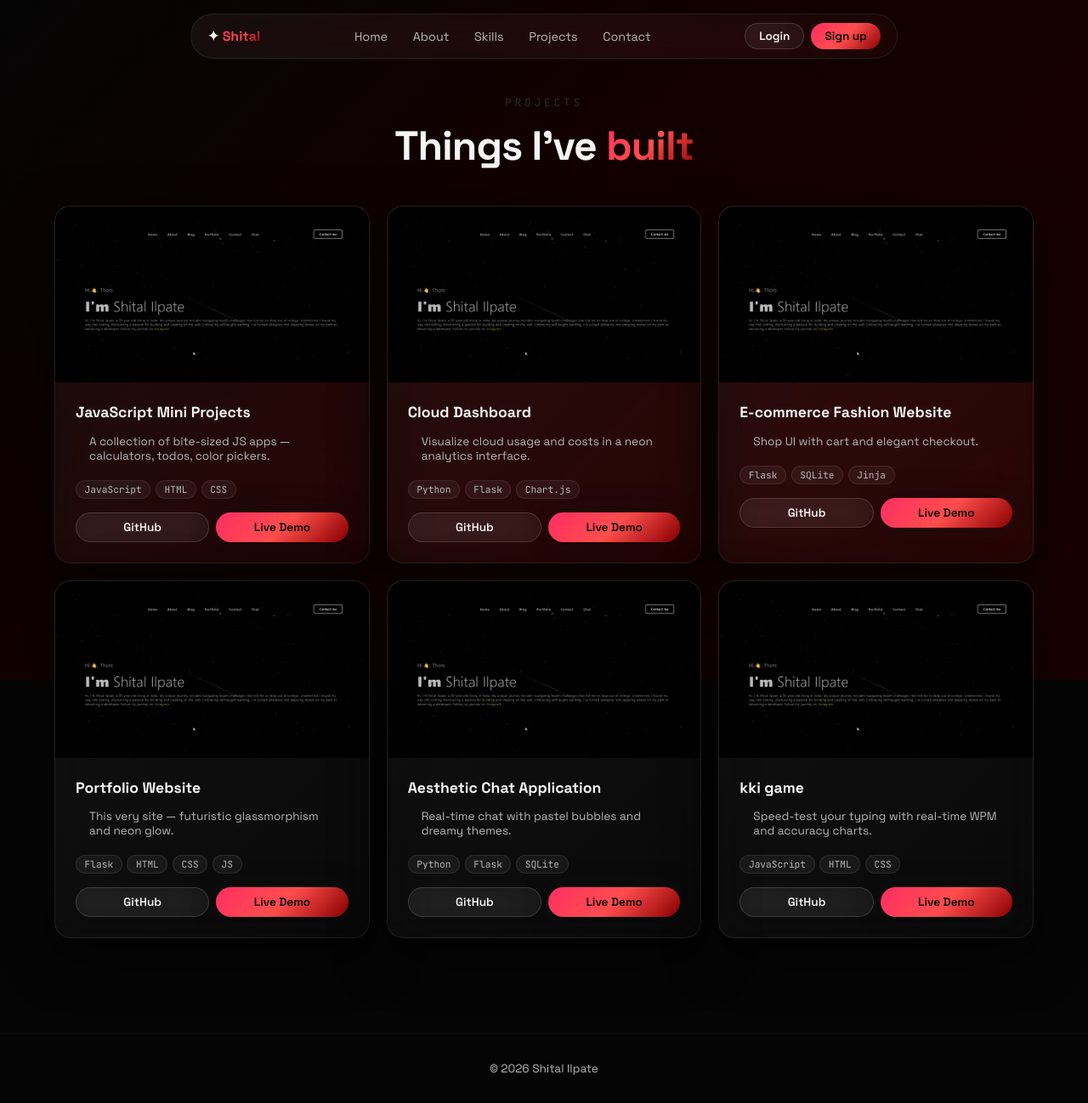
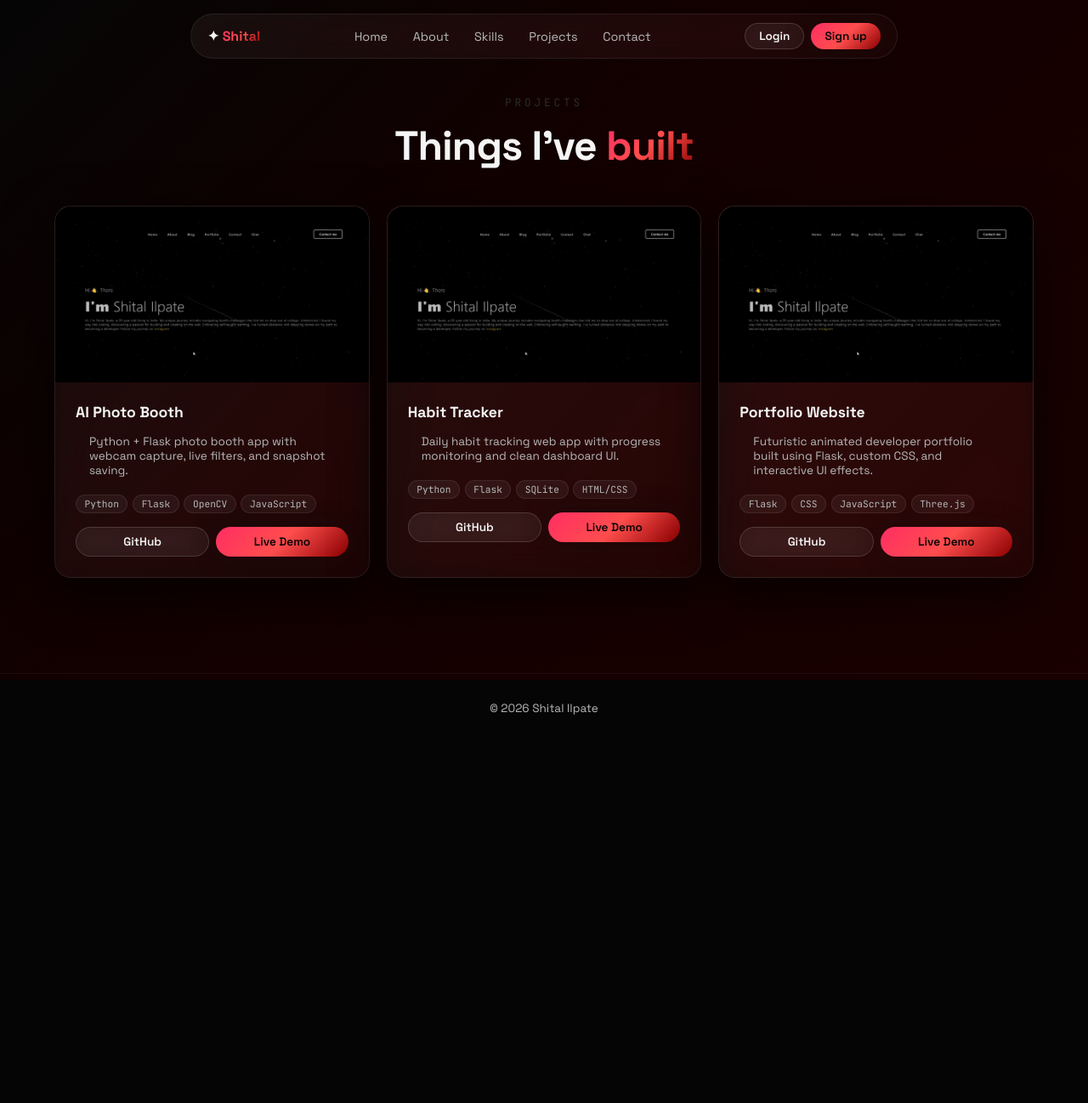
Before and after one commit to SHITALILAPATE/portfolio-website, a Flask app: page /projects in a window 1280 px wide. Shown: the whole page at 85% size. After the commit the page ends 841 px from the top, so only its background shows below. Run offline with Flask 3, Linux system fonts and the light colour scheme.

Commit message:
fixed projects page

```diff
--- a/templates/projects.html
+++ b/templates/projects.html
@@ -16,54 +16,38 @@ Projects — Shital Ilpate
 
   <div class="grid-3 mt-3">
 
-    {% for p in projects %}
-
+    <!-- Project 1 -->
     <article class="glass-card project">
 
       <div class="project-img">
-
         <img
-            src="{{ url_for('static', filename='images/' ~ p.image) }}"
-            alt="{{ p.title }}"
+          src="{{ url_for('static', filename='images/project1.png') }}"
+          alt="AI Photo Booth"
           loading="lazy"
-            onerror="this.onerror=null; this.src='/static/images/project1.png';"
         >
-
       </div>
 
       <div class="pad">
 
-          <h3>{{ p.title }}</h3>
+        <h3>AI Photo Booth</h3>
 
         <p class="muted small">
-            {{ p.description }}
+          Python + Flask photo booth app with webcam capture,
+          live filters, and snapshot saving.
         </p>
 
         <div class="chips">
-
-            {% if p.tech_stack %}
-
-              {% for tech in p.tech_stack.split(',') %}
-
-                <span class="tag">
-                  {{ tech.strip() }}
-                </span>
-
-              {% endfor %}
-
-            {% else %}
-
-              <span class="tag">No Tech Added</span>
-
-            {% endif %}
-
+          <span class="tag">Python</span>
+          <span class="tag">Flask</span>
+          <span class="tag">OpenCV</span>
+          <span class="tag">JavaScript</span>
         </div>
 
         <div class="project-cta">
 
           <a
             class="btn-ghost small"
-              href="{{ p.github_url }}"
+            href="https://github.com/SHITALILAPATE/portfolio-website"
             target="_blank"
           >
             GitHub
@@ -71,7 +55,7 @@ Projects — Shital Ilpate
 
           <a
             class="btn-neon small"
-              href="{{ p.demo_url }}"
+            href="#"
             target="_blank"
           >
             Live Demo
@@ -83,7 +67,107 @@ Projects — Shital Ilpate
 
     </article>
 
-    {% endfor %}
+    <!-- Project 2 -->
+    <article class="glass-card project">
+
+      <div class="project-img">
+        <img
+          src="{{ url_for('static', filename='images/project1.png') }}"
+          alt="Habit Tracker"
+          loading="lazy"
+        >
+      </div>
+
+      <div class="pad">
+
+        <h3>Habit Tracker</h3>
+
+        <p class="muted small">
+          Daily habit tracking web app with progress monitoring
+          and clean dashboard UI.
+        </p>
+
+        <div class="chips">
+          <span class="tag">Python</span>
+          <span class="tag">Flask</span>
+          <span class="tag">SQLite</span>
+          <span class="tag">HTML/CSS</span>
+        </div>
+
+        <div class="project-cta">
+
+          <a
+            class="btn-ghost small"
+            href="https://github.com/SHITALILAPATE/portfolio-website"
+            target="_blank"
+          >
+            GitHub
+          </a>
+
+          <a
+            class="btn-neon small"
+            href="#"
+            target="_blank"
+          >
+            Live Demo
+          </a>
+
+        </div>
+
+      </div>
+
+    </article>
+
+    <!-- Project 3 -->
+    <article class="glass-card project">
+
+      <div class="project-img">
+        <img
+          src="{{ url_for('static', filename='images/project1.png') }}"
+          alt="Portfolio Website"
+          loading="lazy"
+        >
+      </div>
+
+      <div class="pad">
+
+        <h3>Portfolio Website</h3>
+
+        <p class="muted small">
+          Futuristic animated developer portfolio built using
+          Flask, custom CSS, and interactive UI effects.
+        </p>
+
+        <div class="chips">
+          <span class="tag">Flask</span>
+          <span class="tag">CSS</span>
+          <span class="tag">JavaScript</span>
+          <span class="tag">Three.js</span>
+        </div>
+
+        <div class="project-cta">
+
+          <a
+            class="btn-ghost small"
+            href="https://github.com/SHITALILAPATE/portfolio-website"
+            target="_blank"
+          >
+            GitHub
+          </a>
+
+          <a
+            class="btn-neon small"
+            href="#"
+            target="_blank"
+          >
+            Live Demo
+          </a>
+
+        </div>
+
+      </div>
+
+    </article>
 
   </div>
 
```
Lines whose indentation alone changed are shown as unchanged.
